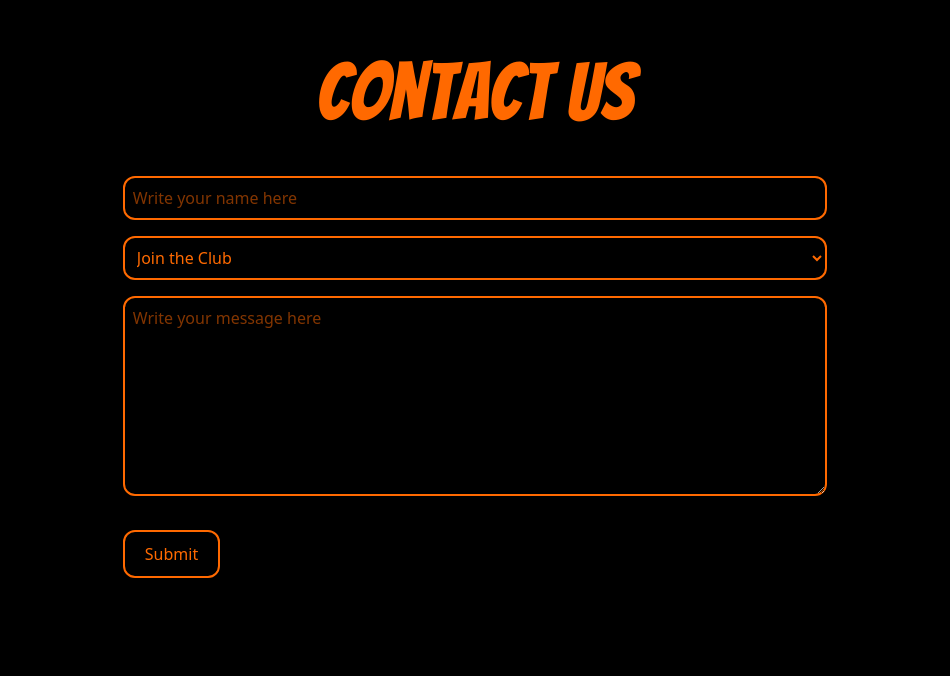
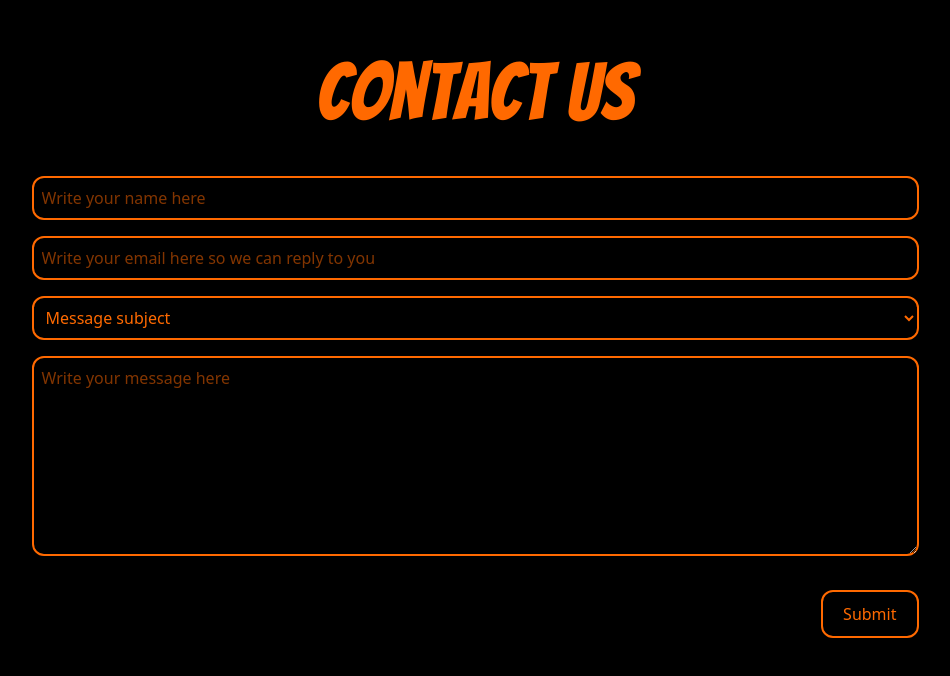
Before and after one commit to MGFNolan/hebden-bridge-chess-club, a React (Vite) app: page / in a window 1280 px wide. Shown: the part 4774-5450 px from the top of the page, without its empty margins (165-1115 px from the left). Built offline with nearby package versions, Linux system fonts and the light colour scheme.

Commit message:
15: Add placeholder option, button class, email input

```diff
--- a/src/components/ContactForm.tsx
+++ b/src/components/ContactForm.tsx
@@ -27,6 +27,18 @@
                         placeholder="Write your name here"
                     />
 
+                    <label className="contact-us__label" htmlFor="email">
+                        Email
+                    </label>
+                    <input
+                        autoComplete="email"
+                        className="contact-us__email"
+                        type="text"
+                        id="email"
+                        name="email"
+                        placeholder="Write your email here so we can reply to you"
+                    />
+
                     <label className="contact-us__label" htmlFor="subject">
                         Subject
                     </label>
@@ -35,6 +47,9 @@
                         name="subject"
                         className="contact-us__subject"
                     >
+                        <option value="" disabled selected>
+                            Message subject
+                        </option>
                         {ContactOptionsContent.map((option) => (
                             <option value={option.option} key={option.id}>
                                 {option.option}
@@ -53,7 +68,10 @@
                         className="contact-us__message"
                     />
 
-                    <button type="submit" className="btn--primary">
+                    <button
+                        type="submit"
+                        className="btn--primary contact-us__btn"
+                    >
                         Submit
                     </button>
                 </form>
```
